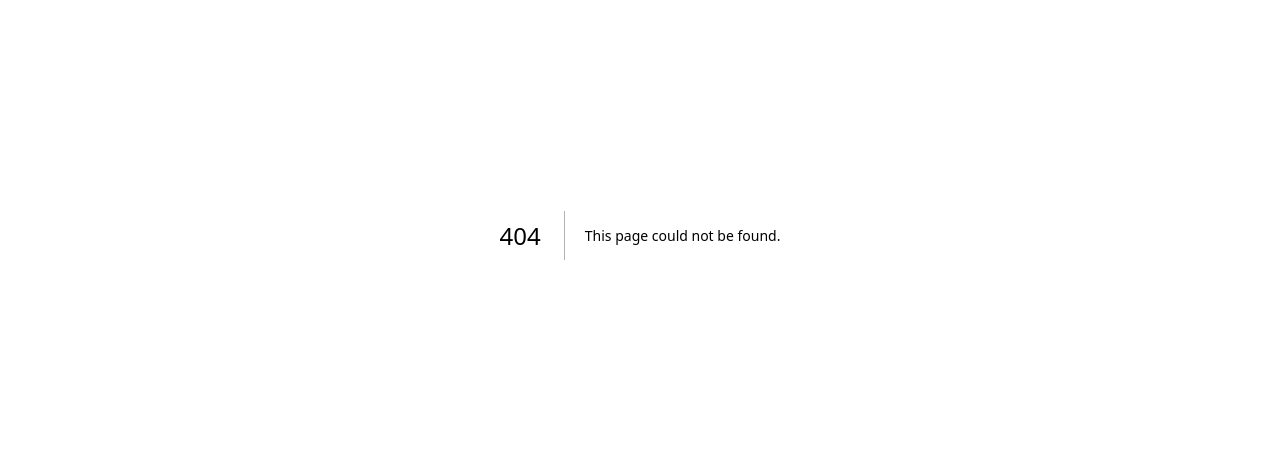
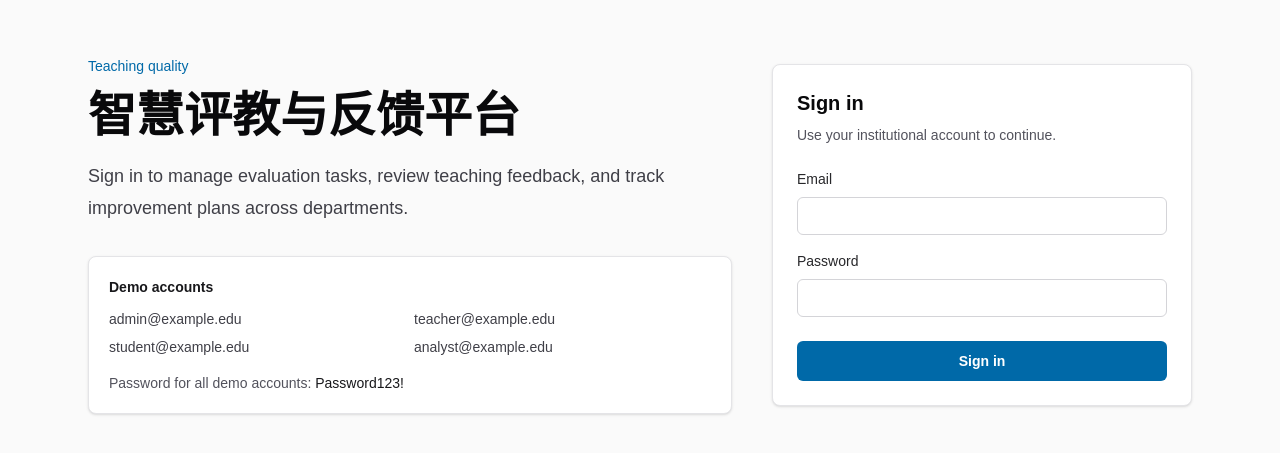
Before and after one commit to gjzxyb/---------, a Next.js app: page /login in a window 1280 px wide. Before the commit this address had no page. Shown: the part 165-618 px from the top of the page. Built offline with nearby package versions, Linux system fonts and the light colour scheme.

Commit message:
feat: add credentials authentication

```diff
--- /dev/null
+++ b/app/(auth)/login/LoginForm.tsx
@@ -0,0 +1,89 @@
+"use client";
+
+import { FormEvent, useState } from "react";
+import { signIn } from "next-auth/react";
+import { useRouter } from "next/navigation";
+
+export default function LoginForm() {
+  const router = useRouter();
+  const [email, setEmail] = useState("");
+  const [password, setPassword] = useState("");
+  const [error, setError] = useState("");
+  const [isSubmitting, setIsSubmitting] = useState(false);
+
+  async function handleSubmit(event: FormEvent<HTMLFormElement>) {
+    event.preventDefault();
+    setError("");
+    setIsSubmitting(true);
+
+    const result = await signIn("credentials", {
+      email,
+      password,
+      redirect: false,
+    });
+
+    setIsSubmitting(false);
+
+    if (result?.error) {
+      setError("Invalid email or password.");
+      return;
+    }
+
+    router.push("/dashboard");
+    router.refresh();
+  }
+
+  return (
+    <form
+      onSubmit={handleSubmit}
+      className="rounded-lg border border-zinc-200 bg-white p-6 shadow-sm"
+    >
+      <div>
+        <h2 className="text-xl font-semibold text-zinc-950">Sign in</h2>
+        <p className="mt-2 text-sm text-zinc-600">
+          Use your institutional account to continue.
+        </p>
+      </div>
+
+      <div className="mt-6 space-y-4">
+        <label className="block text-sm font-medium text-zinc-800">
+          Email
+          <input
+            type="email"
+            autoComplete="email"
+            value={email}
+            onChange={(event) => setEmail(event.target.value)}
+            required
+            className="mt-2 block w-full rounded-md border border-zinc-300 bg-white px-3 py-2 text-zinc-950 outline-none transition focus:border-sky-600 focus:ring-2 focus:ring-sky-100"
+          />
+        </label>
+
+        <label className="block text-sm font-medium text-zinc-800">
+          Password
+          <input
+            type="password"
+            autoComplete="current-password"
+            value={password}
+            onChange={(event) => setPassword(event.target.value)}
+            required
+            className="mt-2 block w-full rounded-md border border-zinc-300 bg-white px-3 py-2 text-zinc-950 outline-none transition focus:border-sky-600 focus:ring-2 focus:ring-sky-100"
+          />
+        </label>
+      </div>
+
+      {error ? (
+        <p role="alert" className="mt-4 text-sm font-medium text-red-700">
+          {error}
+        </p>
+      ) : null}
+
+      <button
+        type="submit"
+        disabled={isSubmitting}
+        className="mt-6 w-full rounded-md bg-sky-700 px-4 py-2.5 text-sm font-semibold text-white transition hover:bg-sky-800 disabled:cursor-not-allowed disabled:bg-zinc-400"
+      >
+        {isSubmitting ? "Signing in..." : "Sign in"}
+      </button>
+    </form>
+  );
+}
--- /dev/null
+++ b/app/(auth)/login/page.tsx
@@ -0,0 +1,42 @@
+import LoginForm from "./LoginForm";
+
+const demoAccounts = [
+  "admin@example.edu",
+  "teacher@example.edu",
+  "student@example.edu",
+  "analyst@example.edu",
+];
+
+export default function LoginPage() {
+  return (
+    <main className="min-h-screen bg-zinc-50 text-zinc-950">
+      <section className="mx-auto grid min-h-screen w-full max-w-6xl items-center gap-10 px-6 py-12 lg:grid-cols-[1fr_420px]">
+        <div className="max-w-2xl">
+          <p className="text-sm font-medium text-sky-700">Teaching quality</p>
+          <h1 className="mt-4 text-4xl font-semibold tracking-normal text-zinc-950 sm:text-5xl">
+            智慧评教与反馈平台
+          </h1>
+          <p className="mt-5 text-lg leading-8 text-zinc-700">
+            Sign in to manage evaluation tasks, review teaching feedback, and
+            track improvement plans across departments.
+          </p>
+          <div className="mt-8 rounded-lg border border-zinc-200 bg-white p-5 shadow-sm">
+            <h2 className="text-sm font-semibold text-zinc-900">
+              Demo accounts
+            </h2>
+            <div className="mt-3 grid gap-2 text-sm text-zinc-700 sm:grid-cols-2">
+              {demoAccounts.map((account) => (
+                <span key={account}>{account}</span>
+              ))}
+            </div>
+            <p className="mt-4 text-sm text-zinc-600">
+              Password for all demo accounts:{" "}
+              <span className="font-medium text-zinc-900">Password123!</span>
+            </p>
+          </div>
+        </div>
+        <LoginForm />
+      </section>
+    </main>
+  );
+}
--- /dev/null
+++ b/app/(portal)/forbidden/page.tsx
@@ -0,0 +1,29 @@
+import Link from "next/link";
+
+export default function ForbiddenPage() {
+  return (
+    <main className="flex min-h-screen items-center justify-center bg-zinc-50 px-6 text-zinc-950">
+      <section className="w-full max-w-md rounded-lg border border-zinc-200 bg-white p-6 shadow-sm">
+        <p className="text-sm font-medium text-red-700">403 Forbidden</p>
+        <h1 className="mt-3 text-2xl font-semibold">无权限访问</h1>
+        <p className="mt-3 text-sm leading-6 text-zinc-600">
+          Your account does not have permission to view this page.
+        </p>
+        <div className="mt-6 flex gap-3">
+          <Link
+            href="/dashboard"
+            className="rounded-md bg-sky-700 px-4 py-2 text-sm font-semibold text-white hover:bg-sky-800"
+          >
+            Dashboard
+          </Link>
+          <Link
+            href="/login"
+            className="rounded-md border border-zinc-300 px-4 py-2 text-sm font-semibold text-zinc-800 hover:bg-zinc-100"
+          >
+            Login
+          </Link>
+        </div>
+      </section>
+    </main>
+  );
+}
--- /dev/null
+++ b/app/api/auth/[...nextauth]/route.ts
@@ -0,0 +1,7 @@
+import NextAuth from "next-auth";
+
+import { authOptions } from "@/lib/auth/config";
+
+const handler = NextAuth(authOptions);
+
+export { handler as GET, handler as POST };
--- /dev/null
+++ b/lib/auth/config.ts
@@ -0,0 +1,87 @@
+import type { NextAuthOptions } from "next-auth";
+import CredentialsProvider from "next-auth/providers/credentials";
+
+import { prisma } from "@/lib/db";
+import { UserStatus } from "@/lib/generated/prisma/enums";
+import { verifyPassword } from "@/lib/auth/password";
+
+export const authOptions: NextAuthOptions = {
+  pages: {
+    signIn: "/login",
+  },
+  session: {
+    strategy: "jwt",
+  },
+  providers: [
+    CredentialsProvider({
+      name: "Email and password",
+      credentials: {
+        email: { label: "Email", type: "email" },
+        password: { label: "Password", type: "password" },
+      },
+      async authorize(credentials) {
+        const email = credentials?.email?.trim().toLowerCase();
+        const password = credentials?.password;
+
+        if (!email || !password) {
+          return null;
+        }
+
+        const user = await prisma.user.findUnique({
+          where: { email },
+          select: {
+            id: true,
+            name: true,
+            email: true,
+            passwordHash: true,
+            role: true,
+            status: true,
+            organizationId: true,
+          },
+        });
+
+        if (!user || user.status !== UserStatus.ACTIVE) {
+          return null;
+        }
+
+        const validPassword = await verifyPassword(password, user.passwordHash);
+
+        if (!validPassword) {
+          return null;
+        }
+
+        return {
+          id: user.id,
+          name: user.name,
+          email: user.email,
+          role: user.role,
+          organizationId: user.organizationId,
+        };
+      },
+    }),
+  ],
+  callbacks: {
+    async jwt({ token, user }) {
+      if (user) {
+        token.id = user.id;
+        token.name = user.name;
+        token.email = user.email;
+        token.role = user.role;
+        token.organizationId = user.organizationId;
+      }
+
+      return token;
+    },
+    async session({ session, token }) {
+      if (session.user) {
+        session.user.id = token.id;
+        session.user.name = token.name;
+        session.user.email = token.email;
+        session.user.role = token.role;
+        session.user.organizationId = token.organizationId;
+      }
+
+      return session;
+    },
+  },
+};
--- /dev/null
+++ b/lib/auth/guards.ts
@@ -0,0 +1,42 @@
+import type { Role } from "@/lib/generated/prisma/enums";
+import { redirect } from "next/navigation";
+
+export function hasRole(role: Role, allowedRoles: Role[]) {
+  return allowedRoles.includes(role);
+}
+
+export function canAccessDepartment(
+  role: Role,
+  userDepartmentId: string,
+  targetDepartmentId: string,
+) {
+  if (role === "SUPER_ADMIN" || role === "SCHOOL_ADMIN") {
+    return true;
+  }
+
+  return role === "DEPARTMENT_ADMIN" && userDepartmentId === targetDepartmentId;
+}
+
+export async function requireSession() {
+  const [{ getServerSession }, { authOptions }] = await Promise.all([
+    import("next-auth"),
+    import("./config"),
+  ]);
+  const session = await getServerSession(authOptions);
+
+  if (!session?.user) {
+    redirect("/login");
+  }
+
+  return session;
+}
+
+export async function requireRole(allowedRoles: Role[]) {
+  const session = await requireSession();
+
+  if (!hasRole(session.user.role, allowedRoles)) {
+    redirect("/forbidden");
+  }
+
+  return session;
+}
--- /dev/null
+++ b/types/next-auth.d.ts
@@ -0,0 +1,25 @@
+import type { DefaultSession } from "next-auth";
+import type { Role } from "@/lib/generated/prisma/enums";
+
+declare module "next-auth" {
+  interface Session {
+    user: {
+      id: string;
+      role: Role;
+      organizationId: string;
+    } & DefaultSession["user"];
+  }
+
+  interface User {
+    role: Role;
+    organizationId: string;
+  }
+}
+
+declare module "next-auth/jwt" {
+  interface JWT {
+    id: string;
+    role: Role;
+    organizationId: string;
+  }
+}
```
Also changed, not shown: 1 other file (tests, documents, lock files or other folders).
